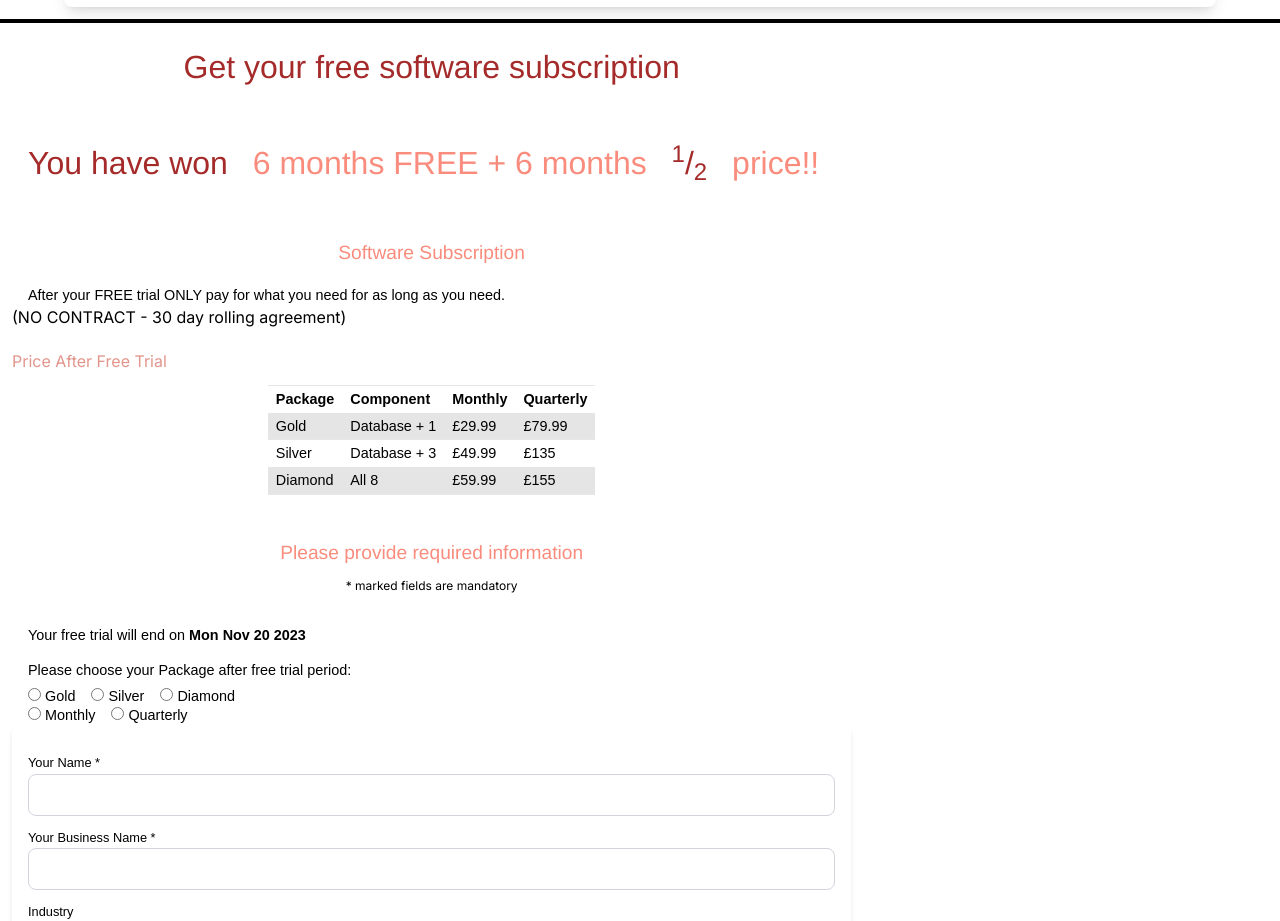
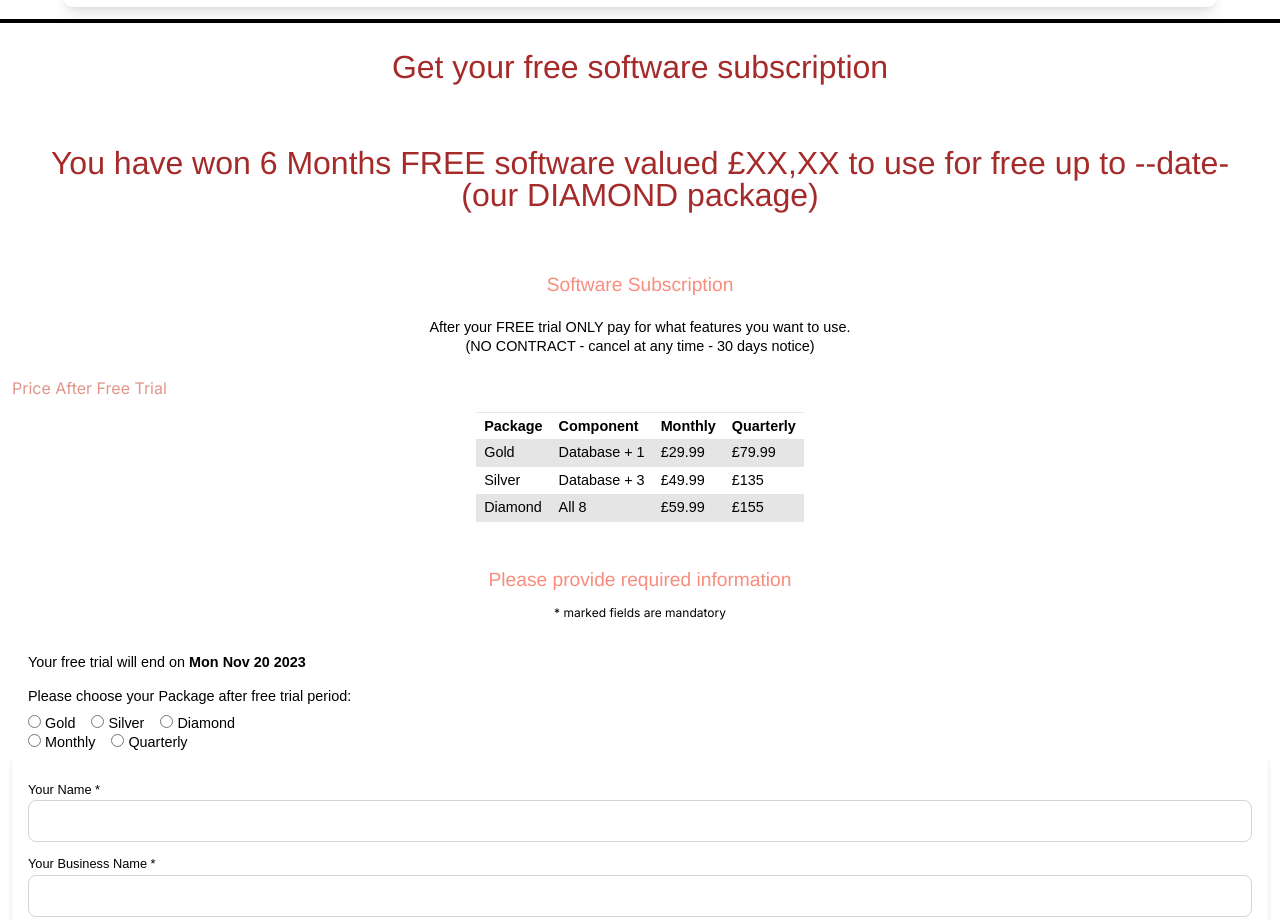
Before and after one commit to nacermanuel/proactiv-marketing, a Next.js app: page / in a window 1280 px wide. Shown: the part 1707-2628 px from the top of the page. Built offline with nearby package versions, Linux system fonts and the light colour scheme.

Commit message:
change software free plan

```diff
--- a/app/components/SoftwareSubscription.jsx
+++ b/app/components/SoftwareSubscription.jsx
@@ -6,6 +6,7 @@ const SoftwareSubscription = () => {
   const [packages, setPackages] = useState();
   const [period, setPeriod] = useState(0);
   const [total, setTotal] = useState();
+
 
   const changePeriod = (e) => {
     setPeriod(e.target.value);
@@ -41,7 +42,7 @@ const SoftwareSubscription = () => {
       <p className="fontTitle text-center colorPrimary">
         Get your free software subscription
       </p>
-      <p className="fontTitle my-8 text-center">
+      {/* <p className="fontTitle my-8 text-center">
         You have won{" "}
         <span className="fontTitle" style={{color: "rgba(246, 81, 59, 0.664)"}}>
           6 months FREE + 6 months{" "}
@@ -50,13 +51,19 @@ const SoftwareSubscription = () => {
           </span>{" "}
           price!!
         </span>
+      </p> */}
+
+      <p className="fontTitle my-8 text-center">
+        You have won {`6 Months FREE`} software valued &#163;{`XX,XX`} to use for free up to --date- (our DIAMOND package)
       </p>
-      <h3 className="fontSubTitle colorPrimary mb-2">Software Subscription</h3>
-      <p className="fontGeneral">
-        After your FREE trial ONLY pay for what you need for as long as you
-        need.
+
+
+      <p className="fontSubTitle colorPrimary mb-2">Software Subscription</p>
+      <p className="fontGeneral" style={{textAlign: 'center'}}>
+        After your FREE trial ONLY pay for what features you want to use. <br />
+        (NO CONTRACT - cancel at any time - 30 days notice)
       </p>
-      <p>&#40;NO CONTRACT - 30 day rolling agreement&#41;</p>
+
 
 
       {/* <h4 className="mt-5 mb-3 colorThird">Sofware Components</h4>
```
